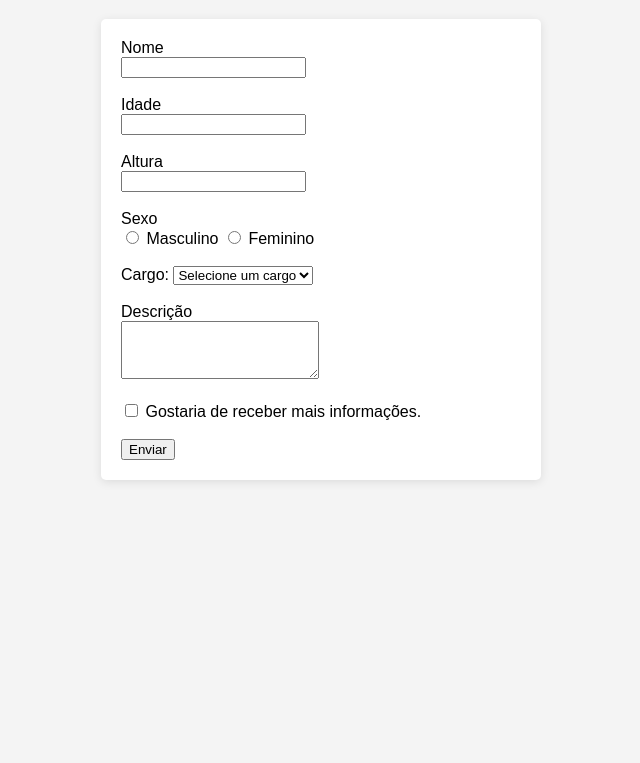
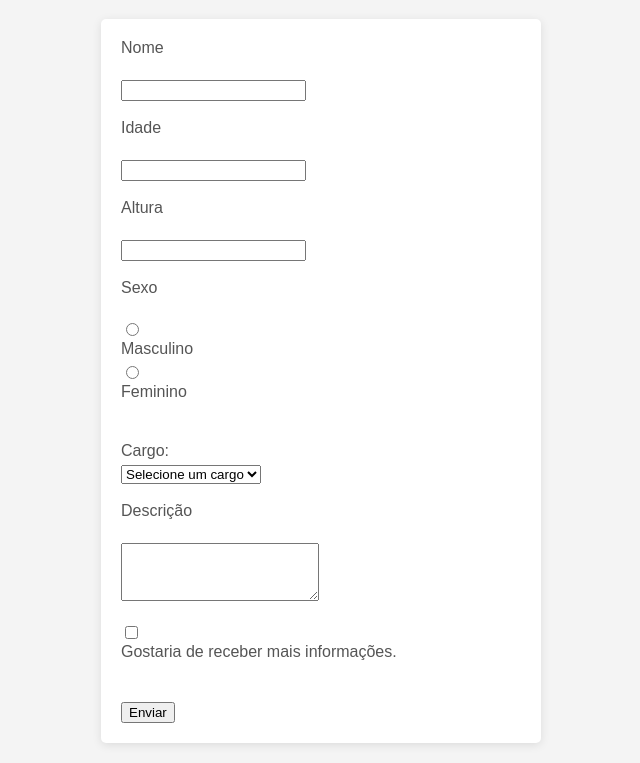
Before and after one commit to thcyberwebb/formul-riogithub, a plain HTML site: page index.html in a window 1280 px wide. Shown: the part 81-844 px from the top of the page, without its empty margins (319-959 px from the left). Before the commit the page ends 800 px from the top, so only its background shows below. Drawn offline with Linux system fonts and the light colour scheme.

Commit message:
Estilização do LABEL no CSS

```diff
--- a/style.css
+++ b/style.css
@@ -18,3 +18,9 @@ form{
     max-width: 400px;
     margin: 0 auto;
 }
+
+label{
+    display: block;
+    margin-bottom: 5px;
+    color: #555;
+}
```
